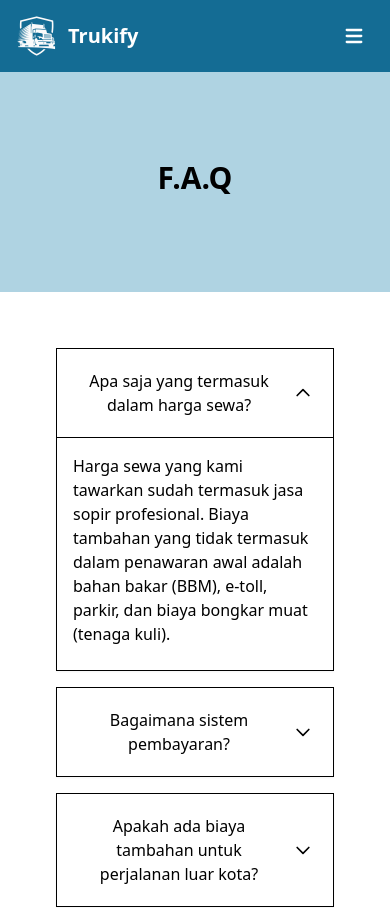
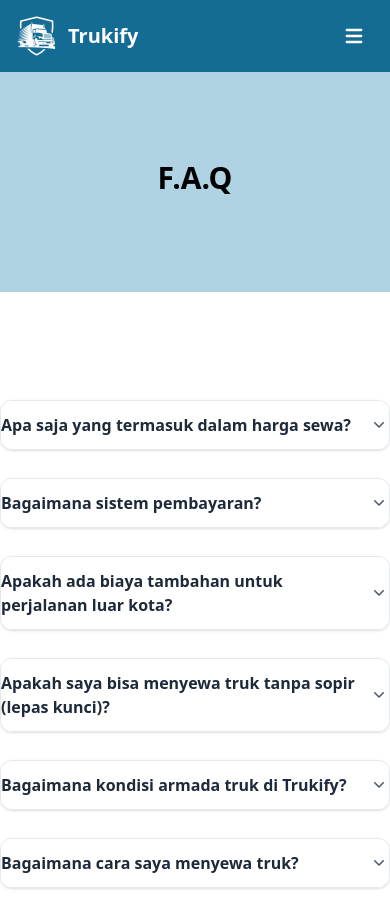
Before and after one commit to daedara007/trukify-project, a Vue app: page /bantuan in a window 390 px wide. Shown: the top 908 px of the page. Built offline with nearby package versions, Linux system fonts and the light colour scheme.

Commit message:
accordion

```diff
--- a/src/components/Accordion.vue
+++ b/src/components/Accordion.vue
@@ -1,39 +1,97 @@
 <template>
+  <div class="w-full mx-auto space-y-4 lg:px-80 py-20">
+    <div
+      v-for="(item, index) in items"
+      :key="index"
+      class="border border-gray-200 rounded-xl overflow-hidden shadow-sm mt-7"
+    >
+      <button
+        class="w-full text-left py-3 bg-white flex justify-between items-center"
+        @click="toggle(index)"
+      >
+        <span class="font-semibold text-gray-800">{{ item.title }}</span>
+        <span>
+          <svg
+            v-if="active === index"
+            xmlns="http://www.w3.org/2000/svg"
+            class="h-5 w-5 transform rotate-180 text-gray-600"
+            viewBox="0 0 20 20"
+            fill="currentColor"
+          >
+            <path
+              fill-rule="evenodd"
+              d="M5.23 7.21a.75.75 0 011.06.02L10 10.94l3.71-3.71a.75.75 0 111.08 1.04l-4.25 4.25a.75.75 0 01-1.08 0L5.21 8.27a.75.75 0 01.02-1.06z"
+              clip-rule="evenodd"
+            />
+          </svg>
+          <svg
+            v-else
+            xmlns="http://www.w3.org/2000/svg"
+            class="h-5 w-5 text-gray-600"
+            viewBox="0 0 20 20"
+            fill="currentColor"
+          >
+            <path
+              fill-rule="evenodd"
+              d="M5.23 7.21a.75.75 0 011.06.02L10 10.94l3.71-3.71a.75.75 0 111.08 1.04l-4.25 4.25a.75.75 0 01-1.08 0L5.21 8.27a.75.75 0 01.02-1.06z"
+              clip-rule="evenodd"
+            />
+          </svg>
+        </span>
+      </button>
 
-<div class="p-14 lg:px-82" id="accordion-card" data-accordion="collapse">
-  <h2 id="accordion-card-heading-1">
-    <button type="button" class="flex items-center justify-between w-full p-5 font-medium rtl:text-right text-body rounded-base shadow-xs border border-default hover:text-heading hover:bg-neutral-secondary-medium gap-3 [&[aria-expanded='true']]:rounded-b-none [&[aria-expanded='true']]:shadow-none" data-accordion-target="#accordion-card-body-1" aria-expanded="true" aria-controls="accordion-card-body-1">
-      <span>Apa saja yang termasuk dalam harga sewa?</span>
-      <svg data-accordion-icon class="w-5 h-5 rotate-180 shrink-0" aria-hidden="true" xmlns="http://www.w3.org/2000/svg" width="24" height="24" fill="none" viewBox="0 0 24 24"><path stroke="currentColor" stroke-linecap="round" stroke-linejoin="round" stroke-width="2" d="m5 15 7-7 7 7"/></svg>
-    </button>
-  </h2>
-  <div id="accordion-card-body-1" class="hidden border border-t-0 border-default rounded-b-base shadow-xs" aria-labelledby="accordion-card-heading-1">
-    <div class="p-4 md:p-5">
-      <p class="mb-2 text-body">Harga sewa yang kami tawarkan sudah termasuk jasa sopir profesional. Biaya tambahan yang tidak termasuk dalam penawaran awal adalah bahan bakar (BBM), e-toll, parkir, dan biaya bongkar muat (tenaga kuli).</p>
+      <div
+        v-if="active === index"
+        class="px-4 pb-4 pt-1 bg-gray-50 text-gray-700 leading-relaxed"
+      >
+        {{ item.content }}
+      </div>
     </div>
   </div>
-  <h2 id="accordion-card-heading-2" class="mt-4">
-    <button type="button" class="flex items-center justify-between w-full p-5 font-medium rtl:text-right text-body rounded-base shadow-xs border border-default hover:text-heading hover:bg-neutral-secondary-medium gap-3 [&[aria-expanded='true']]:rounded-b-none [&[aria-expanded='true']]:shadow-none" data-accordion-target="#accordion-card-body-2" aria-expanded="false" aria-controls="accordion-card-body-2">
-      <span>Bagaimana sistem pembayaran?</span>
-      <svg data-accordion-icon class="w-5 h-5 rotate-180 shrink-0" aria-hidden="true" xmlns="http://www.w3.org/2000/svg" width="24" height="24" fill="none" viewBox="0 0 24 24"><path stroke="currentColor" stroke-linecap="round" stroke-linejoin="round" stroke-width="2" d="m5 15 7-7 7 7"/></svg>
-    </button>
-  </h2>
-  <div id="accordion-card-body-2" class="hidden border border-t-0 border-default rounded-b-base shadow-xs" aria-labelledby="accordion-card-heading-2">
-    <div class="p-4 md:p-5">
-      <p class="mb-2 text-body">Kami memerlukan uang muka (DP) sebesar 50% saat konfirmasi jadwal. Pelunasan 50% sisanya dilakukan saat truk tiba di lokasi penjemputan. Pembayaran dapat dilakukan melalui transfer bank ke rekening perusahaan kami.</p>
-    </div>
-  </div>
-  <h2 id="accordion-card-heading-3" class="mt-4">
-    <button type="button" class="flex items-center justify-between w-full p-5 font-medium rtl:text-right text-body rounded-base shadow-xs border border-default hover:text-heading hover:bg-neutral-secondary-medium gap-3 [&[aria-expanded='true']]:rounded-b-none [&[aria-expanded='true']]:shadow-none" data-accordion-target="#accordion-card-body-3" aria-expanded="false" aria-controls="accordion-card-body-3">
-      <span>Apakah ada biaya tambahan untuk perjalanan luar kota?</span>
-      <svg data-accordion-icon class="w-5 h-5 rotate-180 shrink-0" aria-hidden="true" xmlns="http://www.w3.org/2000/svg" width="24" height="24" fill="none" viewBox="0 0 24 24"><path stroke="currentColor" stroke-linecap="round" stroke-linejoin="round" stroke-width="2" d="m5 15 7-7 7 7"/></svg>
-    </button>
-  </h2>
-  <div id="accordion-card-body-3" class="hidden border border-t-0 border-default rounded-b-base shadow-xs" aria-labelledby="accordion-card-heading-3">
-    <div class="p-4 md:p-5">
-      <p class="mb-2 text-body">Test</p>
-    </div>
-  </div>
-</div>
+</template>
 
-</template>
+<script setup>
+import { ref } from "vue";
+
+const active = ref(null);
+
+const toggle = (index) => {
+  active.value = active.value === index ? null : index;
+};
+
+const items = [
+  {
+    title: "Apa saja yang termasuk dalam harga sewa?",
+    content:
+      "Harga sewa yang kami tawarkan sudah termasuk jasa sopir profesional. Biaya tambahan yang tidak termasuk dalam penawaran awal adalah bahan bakar (BBM), e-toll, parkir, dan biaya bongkar muat (tenaga kuli).",
+  },
+  {
+    title: "Bagaimana sistem pembayaran?",
+    content:
+      "Kami memerlukan uang muka (DP) sebesar 50% saat konfirmasi jadwal. Pelunasan 50% sisanya dilakukan saat truk tiba di lokasi penjemputan. Pembayaran dapat dilakukan melalui transfer bank ke rekening perusahaan kami.",
+  },
+  {
+    title: "Apakah ada biaya tambahan untuk perjalanan luar kota?",
+    content:
+      "Biaya tambahan untuk perjalanan luar kota dapat mencakup uang makan sopir, biaya inap, serta penyesuaian tarif berdasarkan jarak dan kondisi perjalanan.",
+  },
+
+  {
+    title: "Apakah saya bisa menyewa truk tanpa sopir (lepas kunci)?",
+    content:
+      "Untuk saat ini belum.",
+  },
+
+  {
+    title: "Bagaimana kondisi armada truk di Trukify?",
+    content:
+      "Armada di trukify dijamin prima, dan berkualitas untuk menunjang kebutuhan anda.",
+  },
+
+  {
+    title: "Bagaimana cara saya menyewa truk?",
+    content:
+      "Cara dengan mengisi formulir pengajuan sewa pada halaman Sewa, lalu tim operasional kami akan menghubungi Anda untuk konfirmasi jadwal dan penawaran harga terbaik.",
+  },
+];
+</script>
```
Also changed, not shown: src/components/ShowcaseArmada.vue (+21 -24 lines).
